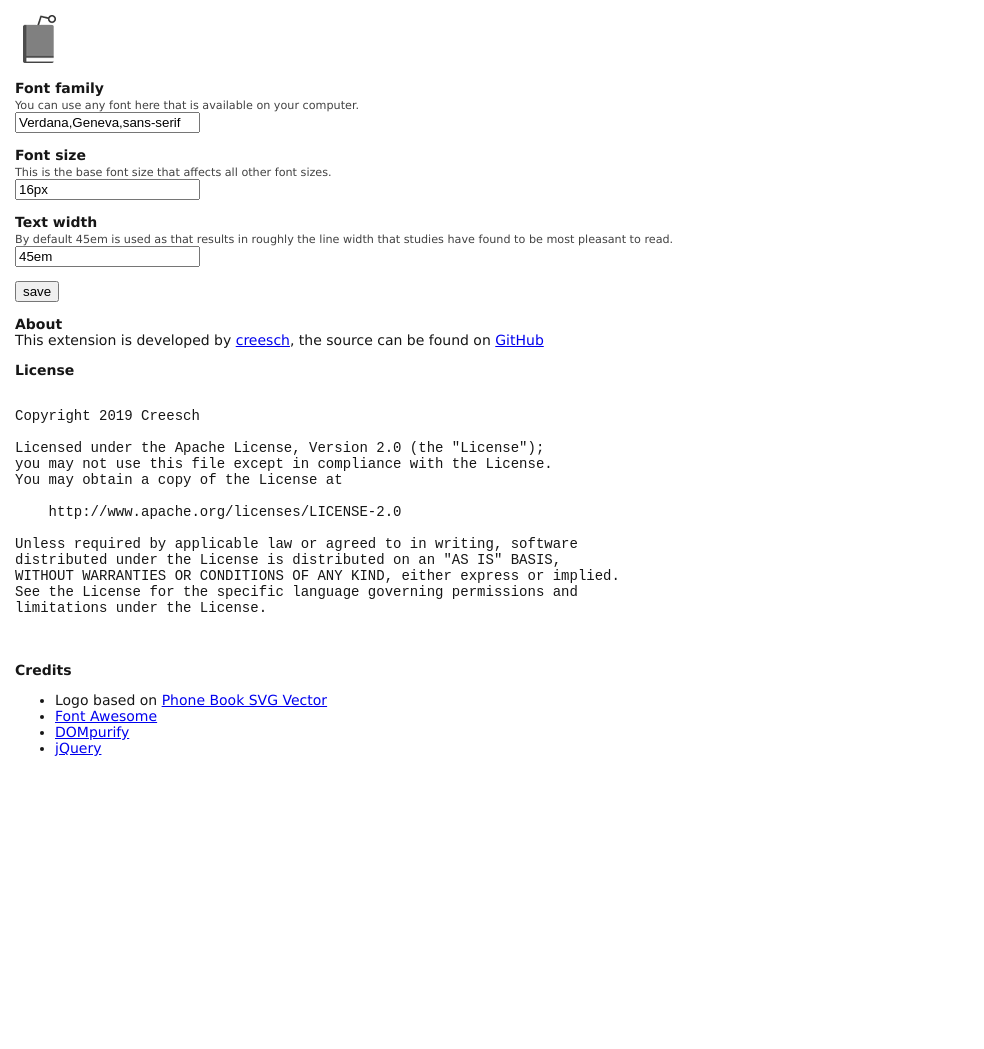
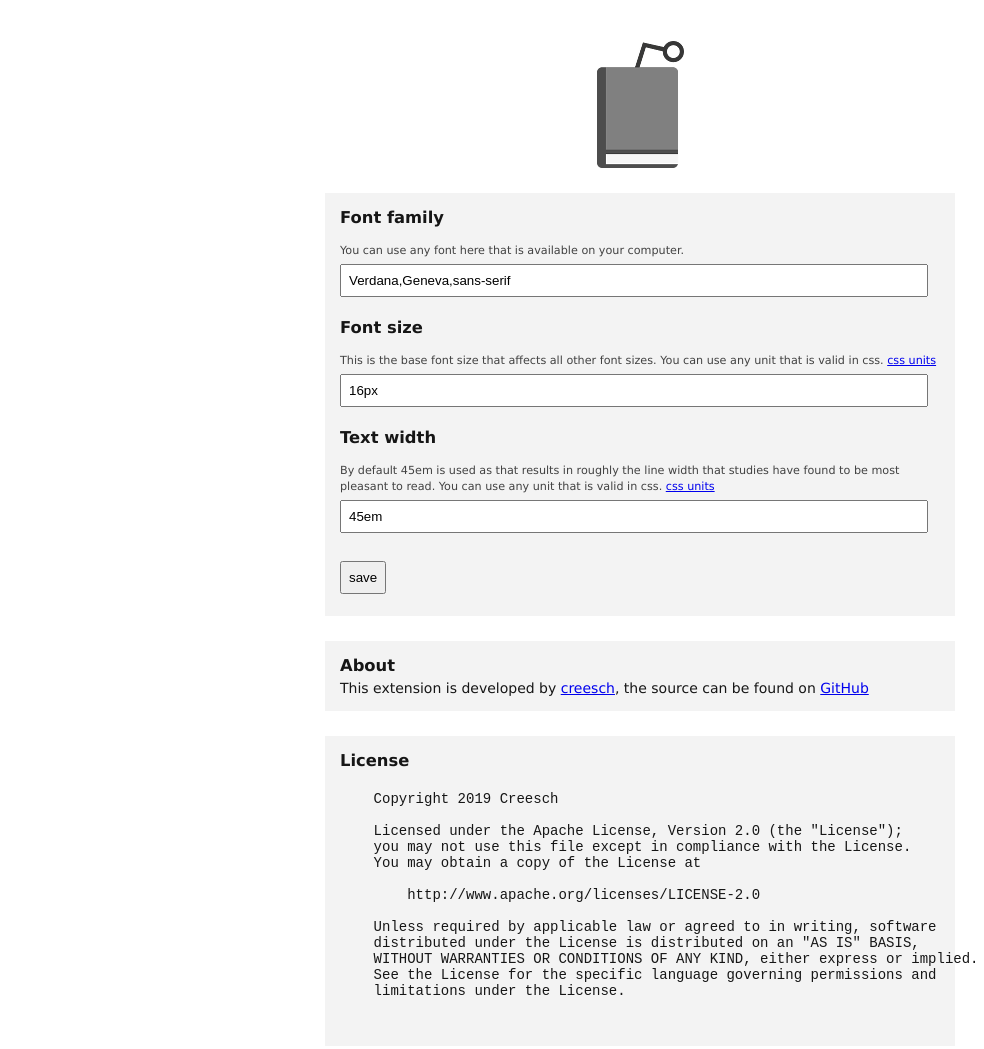
Before and after one commit to creesch/readReddit, a browser extension: page extension/data/options/options.html in a window 1280 px wide. Shown: the top 1049 px of the page, without its empty margins (0-984 px from the left). Before the commit the page ends 800 px from the top, so only its background shows below. Drawn offline with Linux system fonts and the light colour scheme.

Commit message:
Improve options layout

```diff
--- a/extension/data/options/options.html
+++ b/extension/data/options/options.html
@@ -1,6 +1,8 @@
 <!doctype html>
-<html>
+<html lang="en">
 	<head>
+        <title>readReddit options</title>
+
 		<meta charset="utf-8">
 		<meta http-equiv="X-UA-Compatible" content="IE=Edge">
 		<meta name="viewport" content="width=device-width, initial-scale=1">
@@ -15,8 +17,20 @@
 				box-sizing: border-box;
             }
 
-			p {
-				margin: 1em 0;
+
+            #rd-logo {
+            margin: 25px auto;
+            display: block;
+            }
+
+            #settings-wrapper {
+                max-width: 45em;
+                margin-left: auto;
+                margin-right: auto;
+            }
+
+            h3 {
+                margin: 0 0 5px 0;
             }
 
 			pre,
@@ -34,34 +48,50 @@
 				font-size: 0.8em;
 				color: rgb(66, 66, 66)
             }
+
+            input {
+                padding: 7px;
+                margin: 7px 0;
+            }
+
+            input[type="text"] {
+            width: 95%;
+            }
+            .rd-section {
+                margin-bottom: 25px;
+                background-color: #f3f3f3;
+                padding: 15px;
+            }
 		</style>
 	</head>
 	<body>
-        <img src="../images/icon48.png" alt="logo">
-		<p>
+        <div id="settings-wrapper">
+            <img src="../images/icon128.png" alt="logo" id="rd-logo">
+            <div class="rd-section">
+                <h3>Font family</h3>
                 <label>
-				<strong>Font family</strong></br>
-				<span class="rd-helperText">You can use any font here that is available on your computer.</span></br>
+                    <span class="rd-helperText">You can use any font here that is available on your computer.</span><br>
                     <input type="text" id="rd-fontFamily">
                 </label>
+                <h3>Font size</h3>
                 <label>
-				<strong>Font size</strong></br>
-				<span class="rd-helperText">This is the base font size that affects all other font sizes.</span></br>
-				<input type="text" id="rd-fontSize"></label>
+                    <span class="rd-helperText">This is the base font size that affects all other font sizes. You can use any unit that is valid in css. <a href="https://www.w3schools.com/cssref/css_units.asp">css units</a></a> </span><br>
+                    <input type="text" id="rd-fontSize">
+                </label>
+                <h3>Text width</h3>
                 <label>
-				<strong>Text width</strong></br>
-				<span class="rd-helperText">By default 45em is used as that results in roughly the line width that studies have found to be most pleasant to read.</span></br>
+                    <span class="rd-helperText">By default 45em is used as that results in roughly the line width that studies have found to be most pleasant to read. You can use any unit that is valid in css. <a href="https://www.w3schools.com/cssref/css_units.asp">css units</a></span><br>
                     <input type="text" id="rd-textWidth">
                 </label>
-			<input type="button" value="save" id="rd-save"></br>
+                <input type="button" value="save" id="rd-save"><br>
 
-		</p>
-		<p>
-			<strong>About</strong></br>
+            </div>
+            <div class="rd-section">
+                <h3>About</h3>
                 This extension is developed by <a href="https://www.reddit.com/u/creesch">creesch</a>, the source can be found on <a href="https://github.com/creesch/readReddit">GitHub</a>
-		</p>
-		<p>
-			<strong>License</strong></br>
+            </div>
+            <div class="rd-section">
+                <h3>License</h3>
                 <pre>
                     <code>
     Copyright 2019 Creesch
@@ -79,9 +109,9 @@ See the License for the specific language governing permissions and
     limitations under the License.
                     </code>
                 </pre>
-		</p>
-		<p>
-			<strong>Credits</strong></br>
+            </div>
+            <div class="rd-section">
+                <h3>Credits</h3>
                 <ul>
                     <li>Logo based on <a href="https://www.svgrepo.com/svg/919/phone-book">Phone Book SVG Vector</a></li>
                     <li><a href="https://fontawesome.com">Font Awesome</a></li>
@@ -89,11 +119,13 @@ limitations under the License.
                     <li><a href="https://jquery.com/">jQuery</a></li>
                 </ul>
 
-		</p>
+            </div>
+        </div>
 		<script src="../libs/jquery-3.3.1.min.js"></script>
 		<script src="../utils.js"></script>
 		<script src="../ui.js"></script>
         <script src="options.js"></script>
+
 	</body>
 
 </html>
```
Lines whose indentation alone changed are shown as unchanged.
